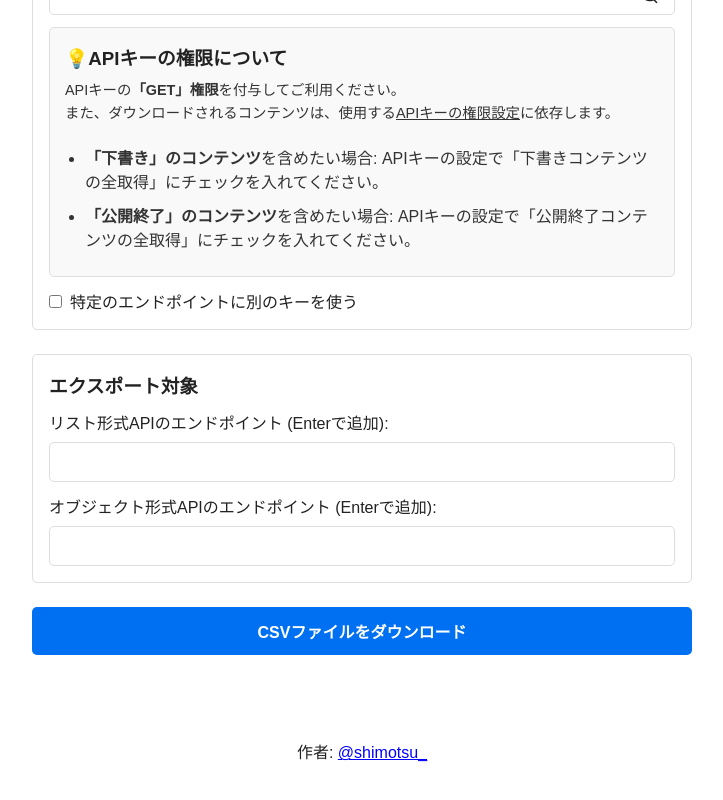
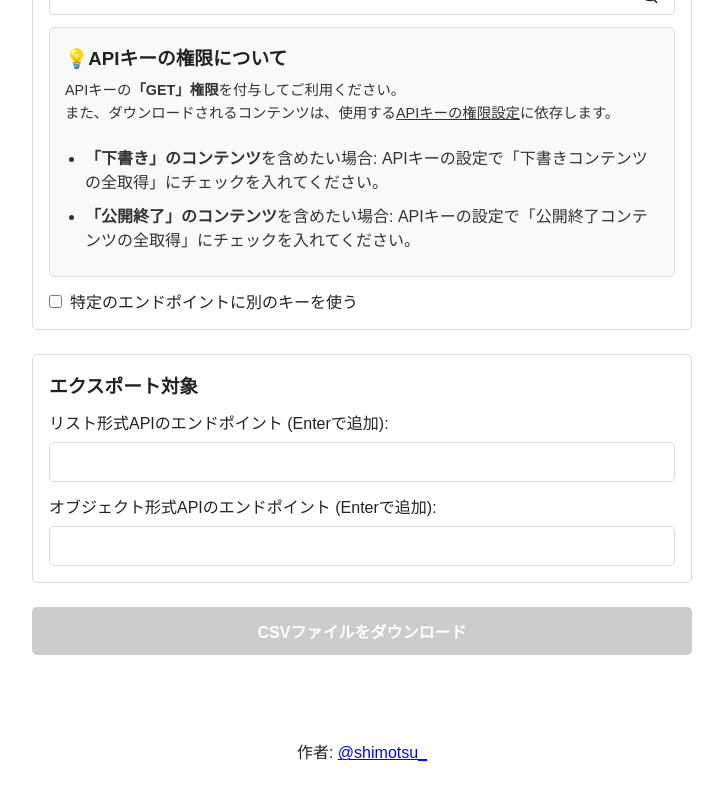
Before and after one commit to shimotsu4431/microCSV, a Next.js app: page / in a window 1280 px wide. Shown: the part 318-1118 px from the top of the page, without its empty margins (278-1001 px from the left). Built offline with nearby package versions, Linux system fonts and the light colour scheme.

Commit message:
フォームのバリデーションを追加し、ダウンロードボタンの無効化条件を更新

```diff
--- a/app/page.tsx
+++ b/app/page.tsx
@@ -197,6 +197,11 @@ export default function Home() {
       setIsLoading(false)
     }
   }
+
+  const isFormValid =
+    serviceId.trim() !== '' &&
+    defaultApiKey.trim() !== '' &&
+    (listEndpoints.length > 0 || objectEndpoints.length > 0)
 
   // --- JSX (UI部分) ---
   return (
@@ -425,7 +430,7 @@ export default function Home() {
 
         <button
           onClick={handleDownload}
-          disabled={isLoading}
+          disabled={isLoading || !isFormValid}
           className={styles.downloadButton}
         >
           {isLoading ? '処理中です...' : 'CSVファイルをダウンロード'}
```
